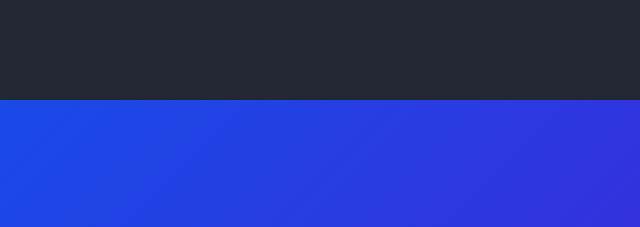
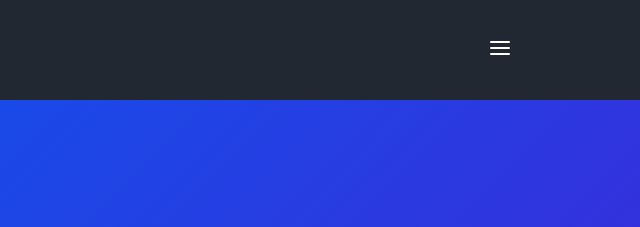
Before and after one commit to PranavTalreja04/CC-Task-Frontend-PT, a plain HTML site: page index.html in a window 1280 px wide. Shown: the top 227 px of the page, 640-1280 px from the left. Drawn offline with Linux system fonts and the light colour scheme.

Commit message:
Update index.html

```diff
--- a/index.html
+++ b/index.html
@@ -21,7 +21,7 @@
         </div>
       </div>
     </nav>
-    <nav class="nav-short none">
+     <nav class="nav-short none">
       <div class="nav-short-div">
         <p
           style="
@@ -34,7 +34,22 @@
           SB UI Kit Pro
         </p>
         <div class="nav-short-right">
-
+          <svg
+            xmlns="http://www.w3.org/2000/svg"
+            width="24"
+            height="24"
+            viewBox="0 0 24 24"
+            fill="none"
+            stroke="currentColor"
+            stroke-width="2"
+            stroke-linecap="round"
+            stroke-linejoin="round"
+            class="feather feather-menu"
+          >
+            <line x1="3" y1="12" x2="21" y2="12"></line>
+            <line x1="3" y1="6" x2="21" y2="6"></line>
+            <line x1="3" y1="18" x2="21" y2="18"></line>
+          </svg>
         </div>
       </div>
     </nav>
```
